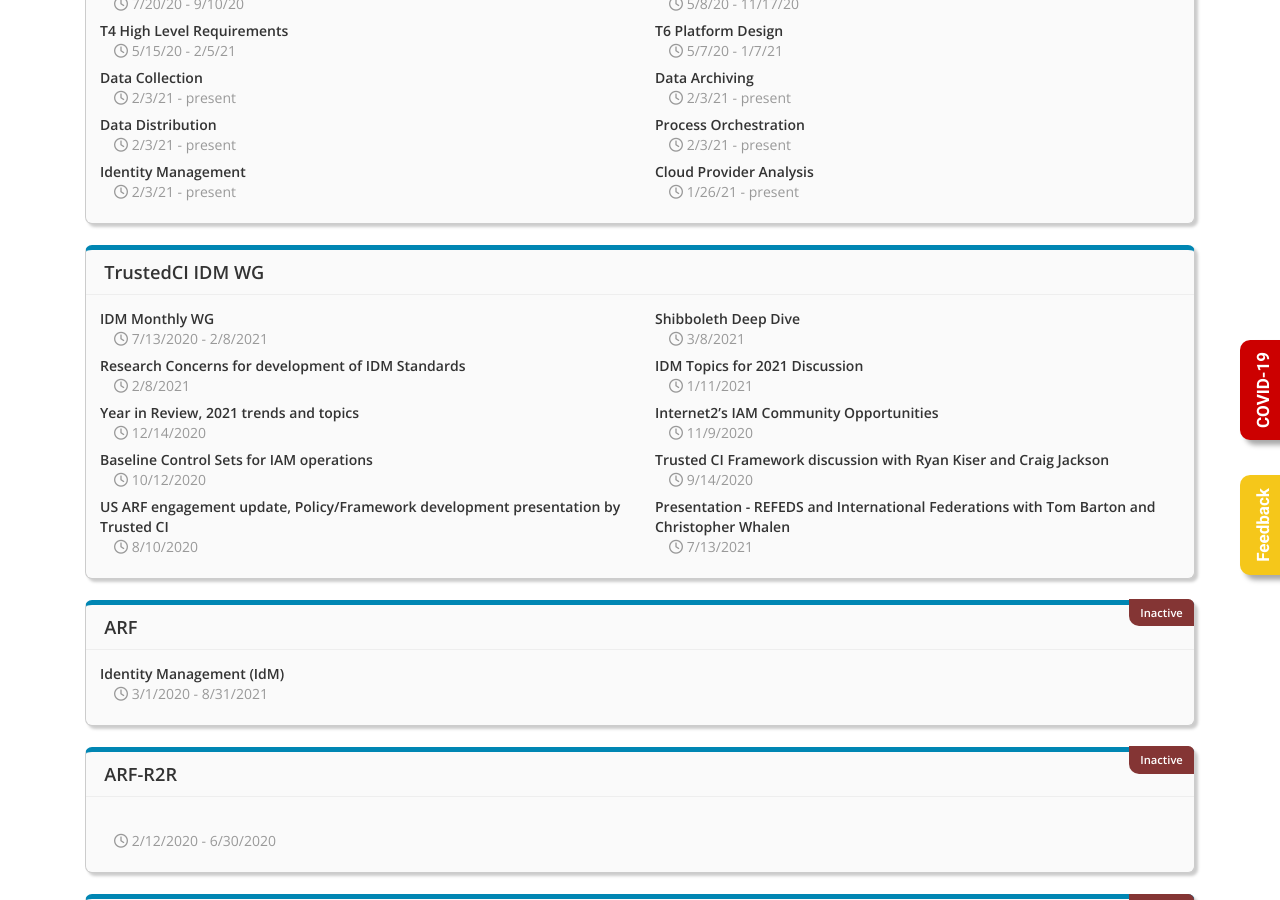
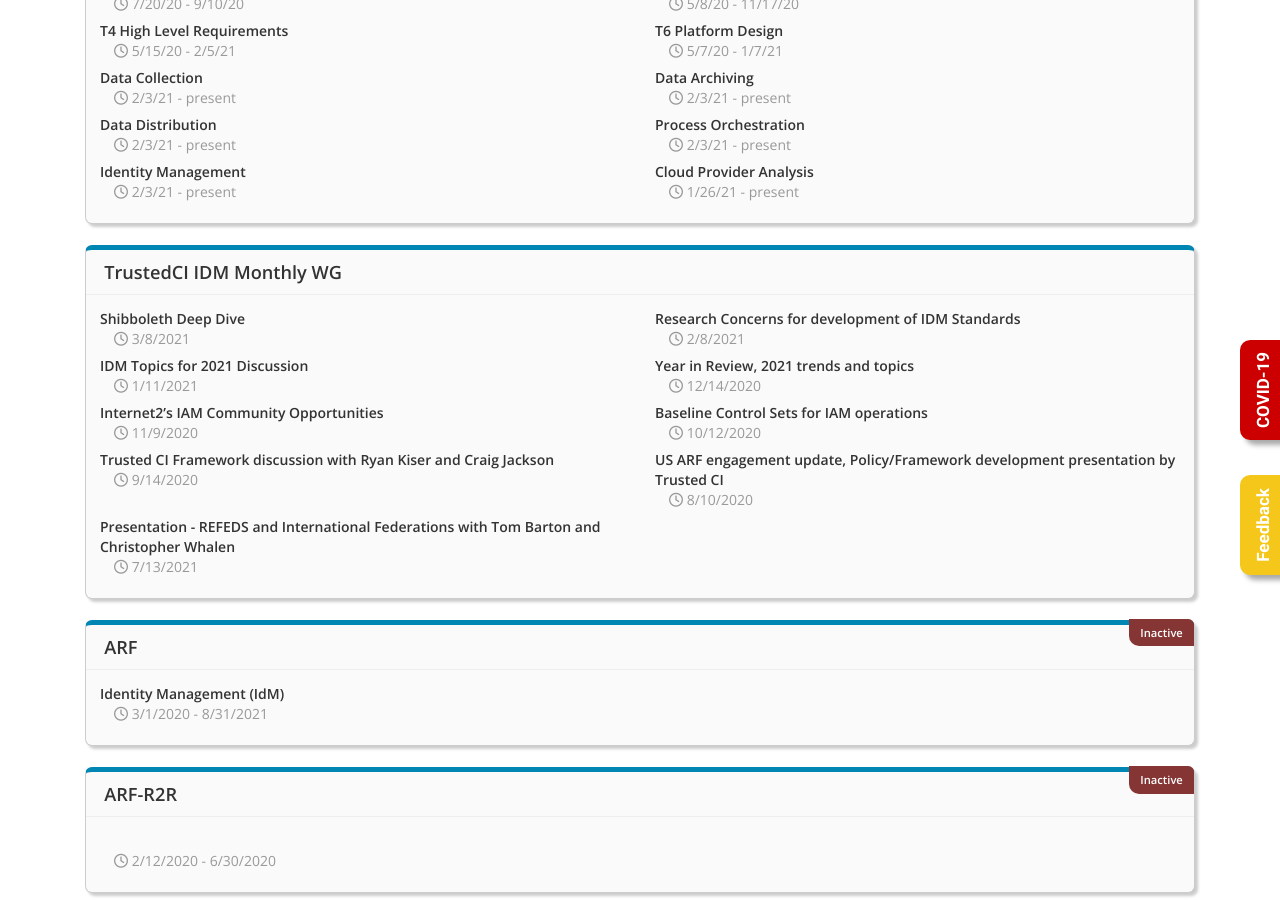
Before and after one commit to cicoe/cicoe.github.io, a Jekyll site: the page built from activities.html, in a window 1280 px wide and 900 px high, scrolled down 1055 px. Built offline with Jekyll 4.4.1, drawn with Linux system fonts in a browser that asks for light colours; nearby versions of some CDN libraries; some web fonts are replaced.

Commit message:
updated IDM WG

```diff
--- a/_data/activities.yml
+++ b/_data/activities.yml
@@ -72,11 +72,9 @@
     - title: WBS
       timeframe: 9/16/2020 - 10/1/2020
 
-- facility: TrustedCI IDM WG
+- facility: TrustedCI IDM Monthly WG
   active: true
   activities:
-    - title: IDM Monthly WG
-      timeframe: 7/13/2020 - 2/8/2021
     - title: Shibboleth Deep Dive
       timeframe: 3/8/2021
     - title: Research Concerns for development of IDM Standards
```
